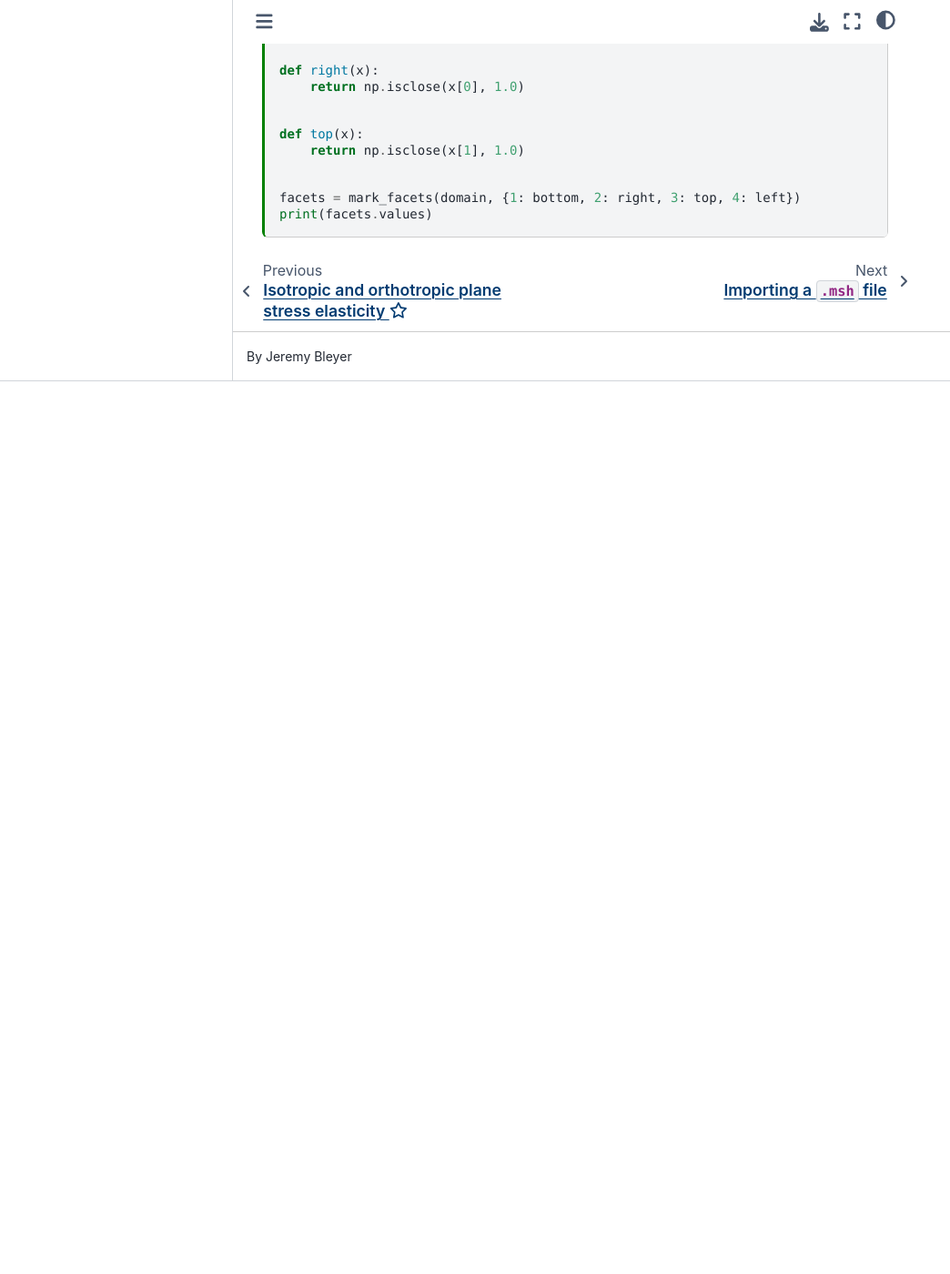
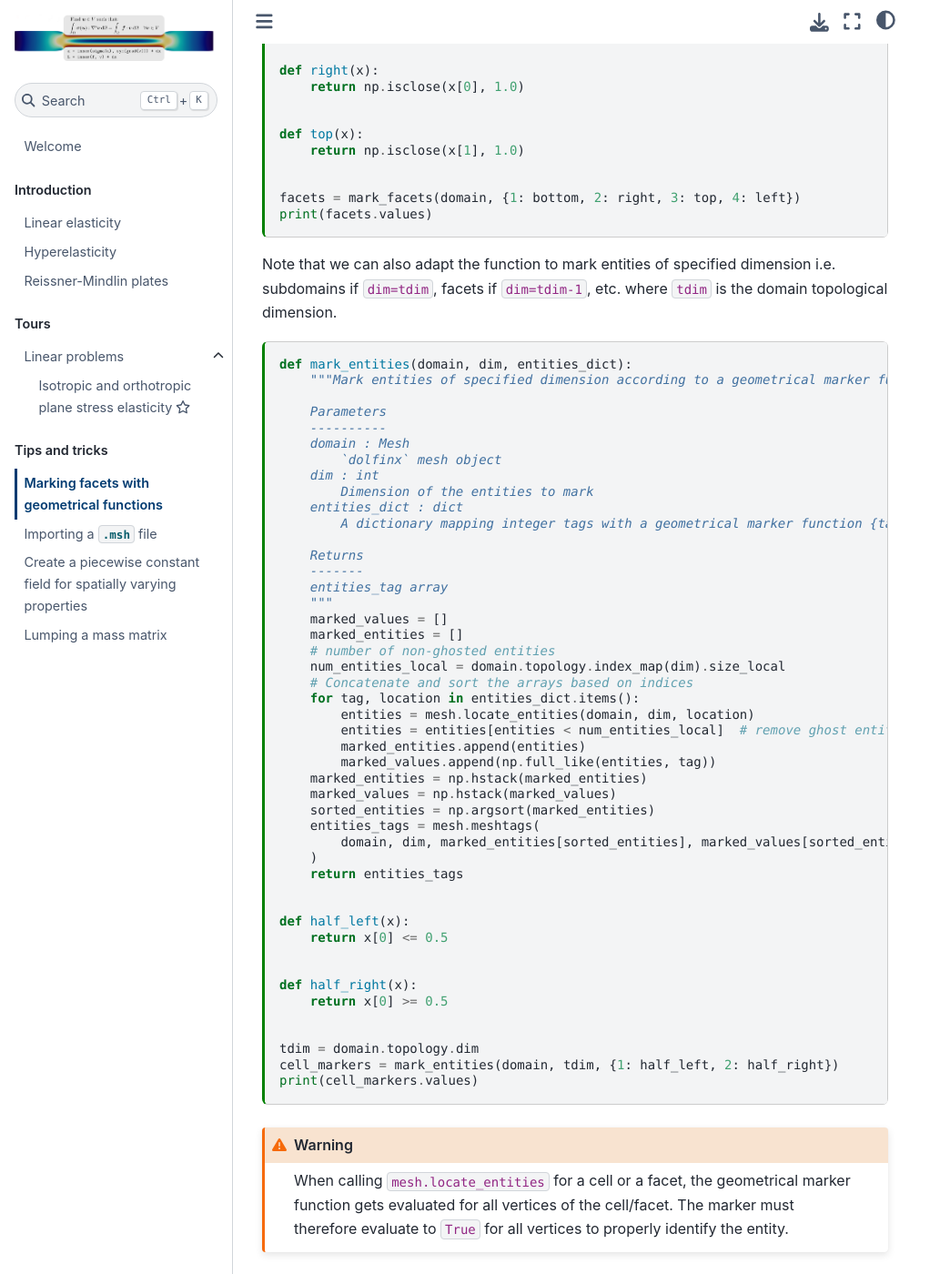
Before and after one commit to bleyerj/comet-fenicsx, a Jupyter Book: the page built from tips/mark_facets.md, in a window 1280 px wide and 1400 px high, scrolled down 1126 px. Shown: the whole window at 91% size, without its empty margins (0-1044 px from the left). Built offline with Jupyter Book 1.0.4 settings and Sphinx 7.4.7 and the Sphinx Book theme 1.1.4, drawn with Linux system fonts in a browser that asks for light colours; pages that are not in the unit, such as notebooks, are missing from menus; before the commit the page ends 1545 px from its top, so only the background shows below that; some of the changed text lies outside the part shown.

````diff
--- a/_config.yml
+++ b/_config.yml
@@ -47,6 +47,7 @@ exclude_patterns: [README.md]
 # Sphinx configuration for custom theme
 sphinx:
   config:
+    bibtex_reference_style: author_year
     html_theme: sphinx_book_theme
     html_show_copyright: false
     html_static_path: ["_static"]
@@ -55,7 +56,6 @@ sphinx:
       pygment_light_style: "friendly"
       show_navbar_depth: 2
       home_page_in_toc: true
-
 
 parse:
   myst_enable_extensions:
--- a/_toc.yml
+++ b/_toc.yml
@@ -15,8 +15,10 @@ parts:
   - file: tours/linear_problems/contents
     sections:
     - file: tours/linear_problems/isotropic_orthotropic_elasticity.md
+    - file: tours/linear_problems/thermoelasticity_transient.md
 - caption: Tips and tricks
   chapters:
   - file: tips/mark_facets.md
   - file: tips/import_msh.md
+  - file: tips/piecewise_constant_field.md
   - file: tips/mass_lumping.md
--- a/tips/mark_facets.md
+++ b/tips/mark_facets.md
@@ -14,7 +14,7 @@ kernelspec:
 
 # Marking facets with geometrical functions
 
-We provide here a utility function to tag some facets of a mesh by providing geometrical locator functions
+We provide here a utility function to tag some facets of a mesh by providing geometrical marker functions
 
 ```{code-cell} ipython3
 from mpi4py import MPI
@@ -23,14 +23,14 @@ from dolfinx import mesh
 
 
 def mark_facets(domain, surfaces_dict):
-    """Mark facets of the domain according to geometrical location
+    """Mark facets of the domain according to a geometrical marker
 
     Parameters
     ----------
     domain : Mesh
         `dolfinx` mesh object
     surfaces_dict : dict
-        A dictionary mapping integer tags with geometrical location function {tag: locator(x)}
+        A dictionary mapping integer tags with a geometrical marker function {tag: marker(x)}
 
     Returns
     -------
@@ -79,3 +79,59 @@ def top(x):
 facets = mark_facets(domain, {1: bottom, 2: right, 3: top, 4: left})
 print(facets.values)
 ```
+
+Note that we can also adapt the function to mark entities of specified dimension i.e. subdomains if `dim=tdim`, facets if `dim=tdim-1`, etc. where `tdim` is the domain topological dimension.
+
+```{code-cell} ipython3
+def mark_entities(domain, dim, entities_dict):
+    """Mark entities of specified dimension according to a geometrical marker function
+
+    Parameters
+    ----------
+    domain : Mesh
+        `dolfinx` mesh object
+    dim : int
+        Dimension of the entities to mark
+    entities_dict : dict
+        A dictionary mapping integer tags with a geometrical marker function {tag: marker(x)}
+
+    Returns
+    -------
+    entities_tag array
+    """
+    marked_values = []
+    marked_entities = []
+    # number of non-ghosted entities
+    num_entities_local = domain.topology.index_map(dim).size_local
+    # Concatenate and sort the arrays based on indices
+    for tag, location in entities_dict.items():
+        entities = mesh.locate_entities(domain, dim, location)
+        entities = entities[entities < num_entities_local]  # remove ghost entities
+        marked_entities.append(entities)
+        marked_values.append(np.full_like(entities, tag))
+    marked_entities = np.hstack(marked_entities)
+    marked_values = np.hstack(marked_values)
+    sorted_entities = np.argsort(marked_entities)
+    entities_tags = mesh.meshtags(
+        domain, dim, marked_entities[sorted_entities], marked_values[sorted_entities]
+    )
+    return entities_tags
+
+
+def half_left(x):
+    return x[0] <= 0.5
+
+
+def half_right(x):
+    return x[0] >= 0.5
+
+
+tdim = domain.topology.dim
+cell_markers = mark_entities(domain, tdim, {1: half_left, 2: half_right})
+print(cell_markers.values)
+```
+
+```{warning}
+
+When calling `mesh.locate_entities` for a cell or a facet, the geometrical marker function gets evaluated for all vertices of the cell/facet. The marker must therefore evaluate to `True` for all vertices to properly identify the entity.
+```
````
Also changed, not shown: index.md (+2 -2 lines), tips/piecewise_constant_field.md (+59 -10 lines).
